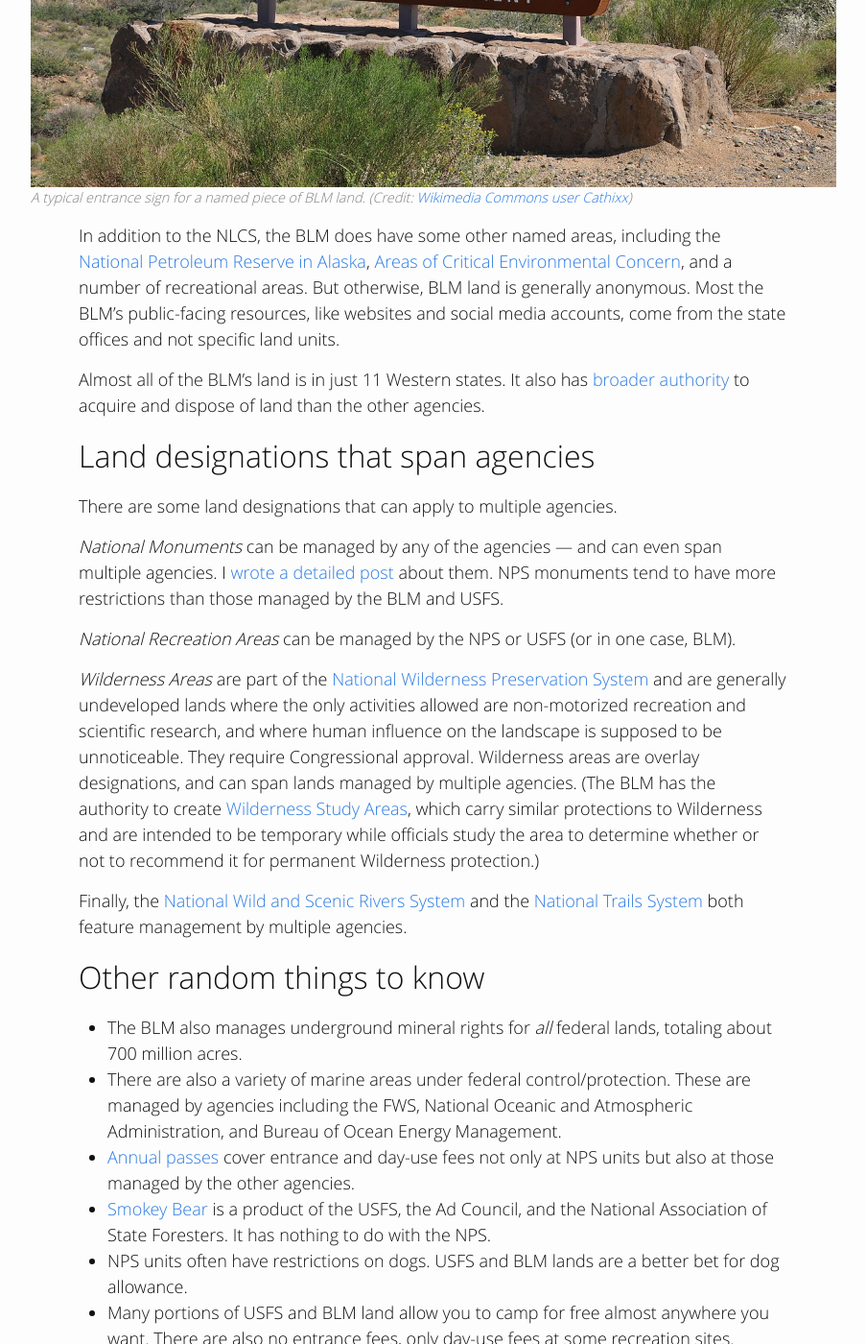
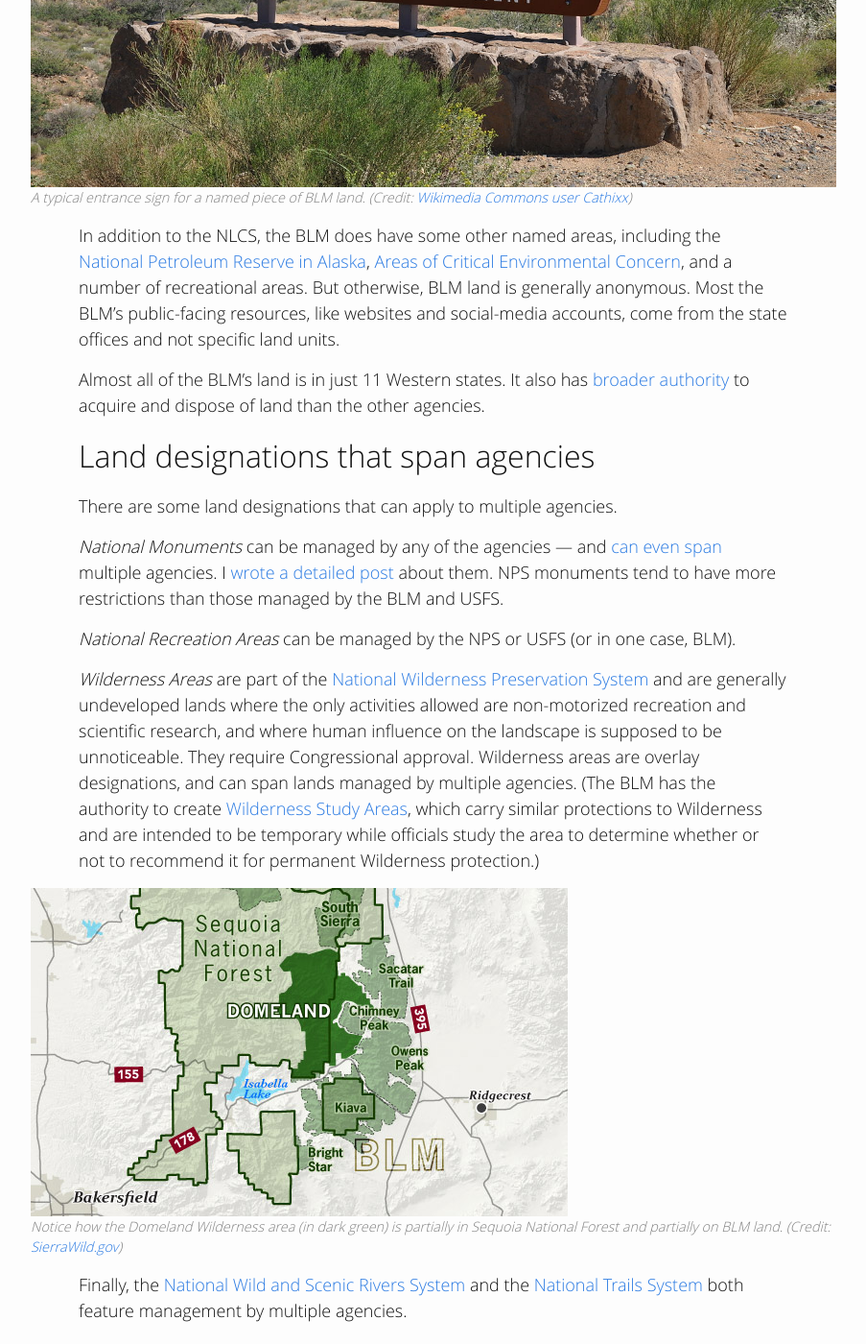
Before and after one commit to gregjd/gregjd.github.io, a Jekyll site: the page built from _posts/2017-08-03-types-of-federal-lands.md, in a window 1280 px wide and 1400 px high, scrolled down 6902 px. Shown: the whole window at 96% size, without its empty margins (188-1091 px from the left). Built offline with Jekyll 4.4.1, drawn with Linux system fonts in a browser that asks for light colours; comment, search, counter and statistics services are not loaded; some of the changed text lies outside the part shown.

Commit message:
Make minor clarifications

```diff
--- a/_posts/2017-08-03-types-of-federal-lands.md
+++ b/_posts/2017-08-03-types-of-federal-lands.md
@@ -78,7 +78,7 @@
 
 {% include image.html file="agua-fria-nm-sign.jpg" source="https://commons.wikimedia.org/wiki/File:Agua_Fria_National_Monument_Schild.JPG" alt="Entrance sign for the BLM's Agua Fria National Monument" caption="A typical entrance sign for a named piece of BLM land." credit="Wikimedia Commons user Cathixx" %}
 
-In addition to the NLCS, the BLM does have some other named areas, including the [National Petroleum Reserve in Alaska](https://en.wikipedia.org/wiki/National_Petroleum_Reserve%E2%80%93Alaska), [Areas of Critical Environmental Concern](https://en.wikipedia.org/wiki/Area_of_Critical_Environmental_Concern), and a number of recreational areas. But otherwise, BLM land is generally anonymous. Most the BLM's public-facing resources, like websites and social media accounts, come from the state offices and not specific land units.
+In addition to the NLCS, the BLM does have some other named areas, including the [National Petroleum Reserve in Alaska](https://en.wikipedia.org/wiki/National_Petroleum_Reserve%E2%80%93Alaska), [Areas of Critical Environmental Concern](https://en.wikipedia.org/wiki/Area_of_Critical_Environmental_Concern), and a number of recreational areas. But otherwise, BLM land is generally anonymous. Most the BLM's public-facing resources, like websites and social-media accounts, come from the state offices and not specific land units.
 
 Almost all of the BLM's land is in just 11 Western states. It also has [broader authority](https://www.everycrsreport.com/reports/RL34273.html) to acquire and dispose of land than the other agencies.
 
@@ -86,11 +86,13 @@
 
 There are some land designations that can apply to multiple agencies.
 
-*National Monuments* can be managed by any of the agencies — and can even span multiple agencies. I [wrote a detailed post](http://www.gregjd.com/blog/2017/07/10/national-monuments-explained/) about them. NPS monuments tend to have more restrictions than those managed by the BLM and USFS.
+*National Monuments* can be managed by any of the agencies — and [can even span](https://www.fs.usda.gov/Internet/FSE_DOCUMENTS/fseprd540992.pdf) multiple agencies. I [wrote a detailed post](http://www.gregjd.com/blog/2017/07/10/national-monuments-explained/) about them. NPS monuments tend to have more restrictions than those managed by the BLM and USFS.
 
 *National Recreation Areas* can be managed by the NPS or USFS (or in one case, BLM).
 
 *Wilderness Areas* are part of the [National Wilderness Preservation System](https://en.wikipedia.org/wiki/National_Wilderness_Preservation_System) and are generally undeveloped lands where the only activities allowed are non-motorized recreation and scientific research, and where human influence on the landscape is supposed to be unnoticeable. They require Congressional approval. Wilderness areas are overlay designations, and can span lands managed by multiple agencies. (The BLM has the authority to create [Wilderness Study Areas](https://en.wikipedia.org/wiki/Wilderness_study_area), which carry similar protections to Wilderness and are intended to be temporary while officials study the area to determine whether or not to recommend it for permanent Wilderness protection.)
+
+{% include image.html file="domeland-wilderness-map.jpg" source="http://sierrawild.gov/wilderness/domeland" alt="Map of the Domeland Wilderness, with respect to Sequoia National Forest and BLM land" caption="Notice how the Domeland Wilderness area (in dark green) is partially in Sequoia National Forest and partially on BLM land." credit="SierraWild.gov" %}
 
 Finally, the [National Wild and Scenic Rivers System](https://en.wikipedia.org/wiki/National_Wild_and_Scenic_Rivers_System) and the [National Trails System](https://en.wikipedia.org/wiki/National_Trails_System) both feature management by multiple agencies.
 
@@ -102,5 +104,5 @@
 - [Smokey Bear](https://en.wikipedia.org/wiki/Smokey_Bear) is a product of the USFS, the Ad Council, and the National Association of State Foresters. It has nothing to do with the NPS.
 - NPS units often have restrictions on dogs. USFS and BLM lands are a better bet for dog allowance.
 - Many portions of USFS and BLM land allow you to camp for free almost anywhere you want. There are also no entrance fees, only day-use fees at some recreation sites.
-- Land management is not the *only* activity of the land management agencies. They all have other roles too.
+- Land management is not the *only* activity of the land-management agencies. They all have other roles too.
 - Unless otherwise cited, most numbers in this post come from [this Congressional Research Service report](https://www.everycrsreport.com/reports/R42346.html).
```
Also changed, not shown: other parts of _posts/2017-08-03-types-of-federal-lands.md (+2 -2 lines), images/domeland-wilderness-map.jpg (added).
